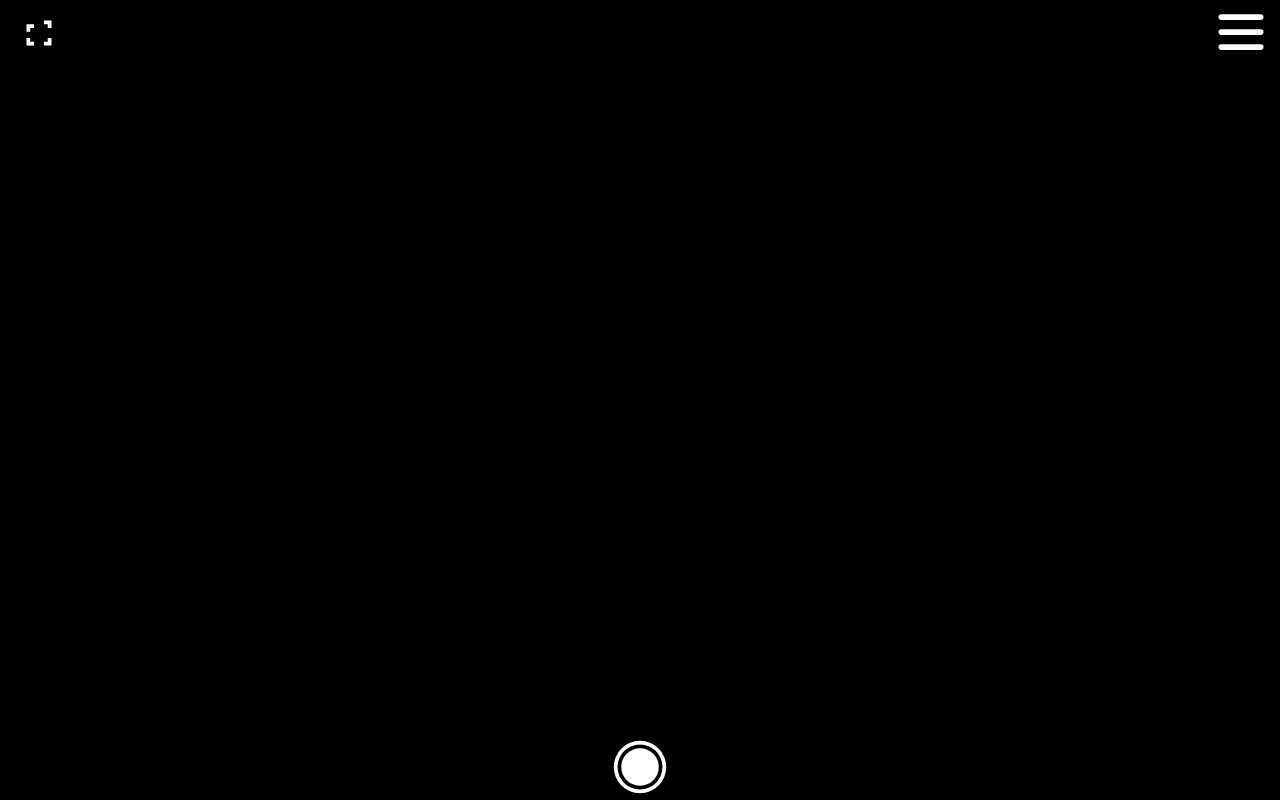
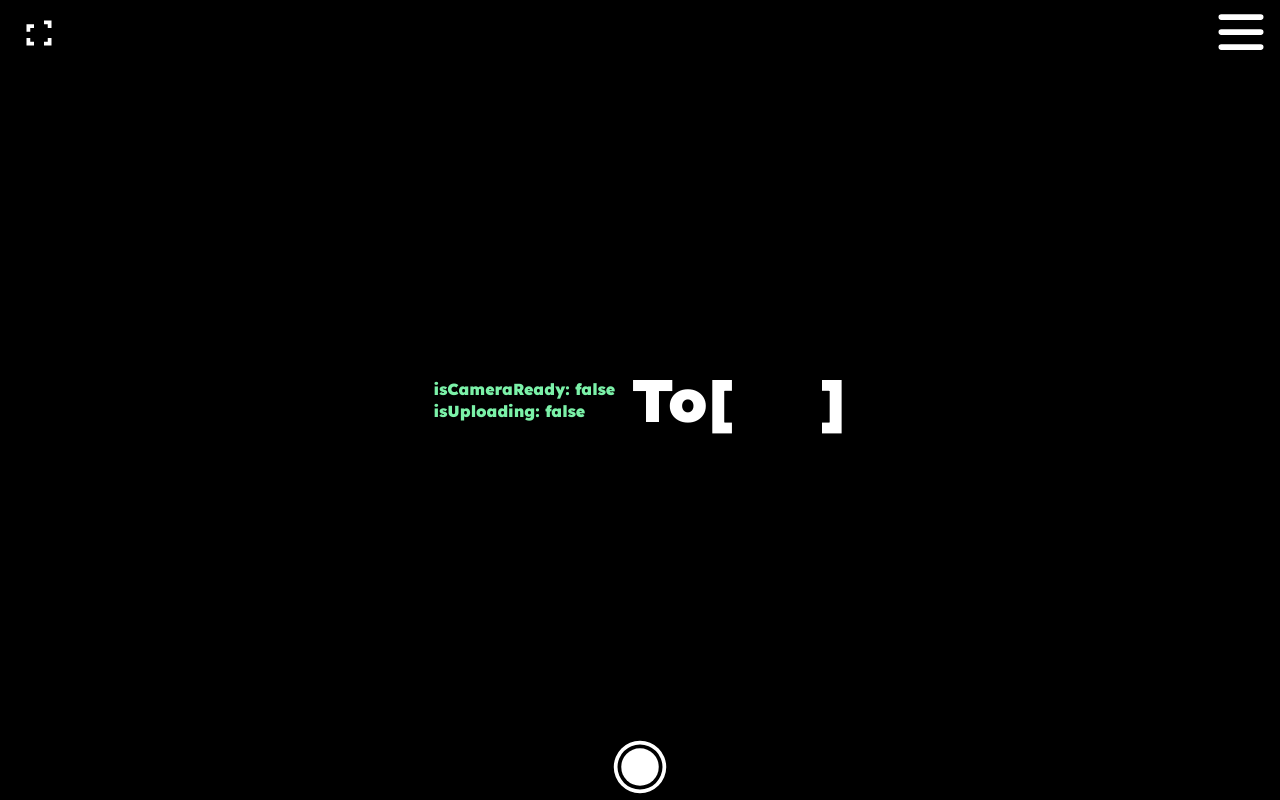
Before and after one commit to WMOUO/photo-cam, a Vue app: page / in a window 1280 px wide. Built offline with nearby package versions, Linux system fonts and the light colour scheme; no server answers.

Commit message:
又測試

```diff
--- a/src/views/MainView.vue
+++ b/src/views/MainView.vue
@@ -62,6 +62,7 @@
       </div>
     </div>
 
+    <div class="absolute inset-0 flex items-center justify-center">
       <div class="inline-flex items-center text-white text-6xl font-bold">
         <div class="text-base text-green-300 mr-4 text-left leading-snug">
           <p>isCameraReady: {{ isCameraReady }}</p>
@@ -76,6 +77,7 @@
           ref="inputEl"
         />
         <span>]</span>
+      </div>
     </div>
 
     <div class="absolute top-4 right-4 z-10 flex gap-2">
```
Lines whose indentation alone changed are shown as unchanged.
